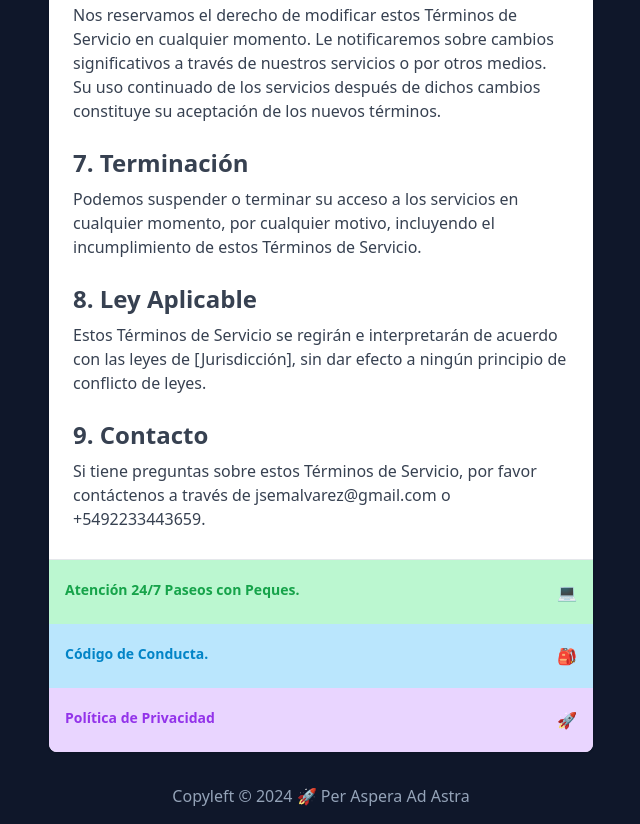
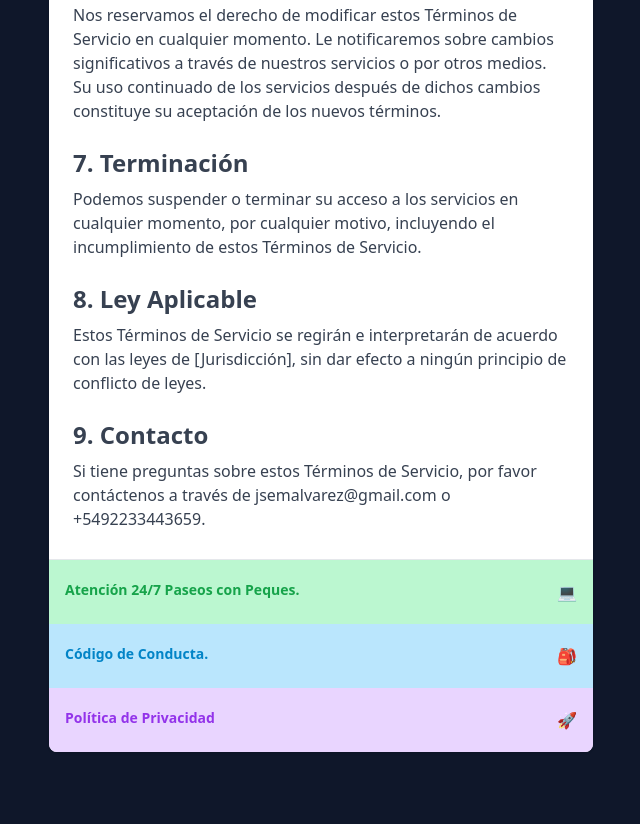
Before and after one commit to jsemalvarez/whatsapp-tem-pcp, a plain HTML site: page conducta.html in a window 1280 px wide. Shown: the part 1275-2099 px from the top of the page, without its empty margins (319-959 px from the left). After the commit the page ends 2043 px from the top, so only its background shows below. Drawn offline with nearby package versions, Linux system fonts and the light colour scheme.

Commit message:
fix: footer

```diff
--- a/conducta.html
+++ b/conducta.html
@@ -122,9 +122,6 @@
       </div>
     </div>
   </div>
-  <div class="flex-block max-w-xl p-4 md:pd-8 mx-auto text-center">
-    Copyleft © 2024 🚀 Per Aspera Ad Astra
-  </div>
 </body>
 
 </html>
```
Also changed, not shown: politica.html (+0 -3 lines).
